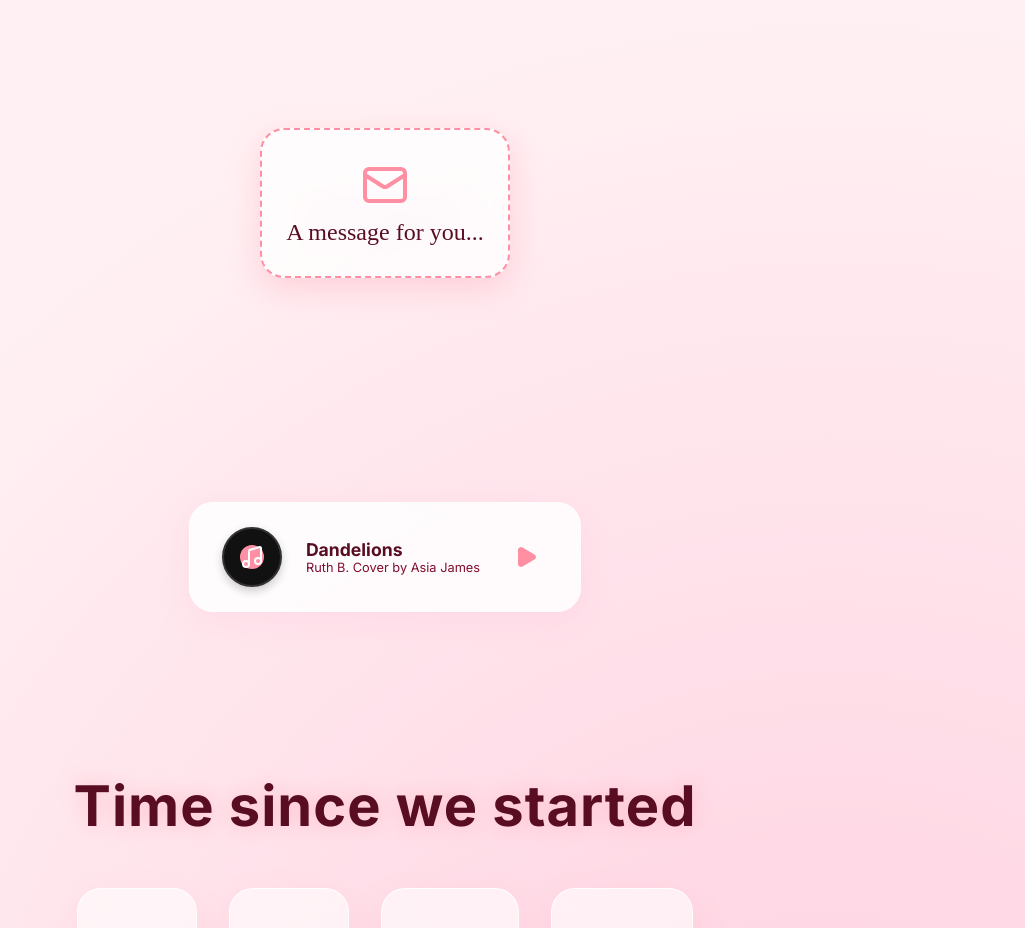
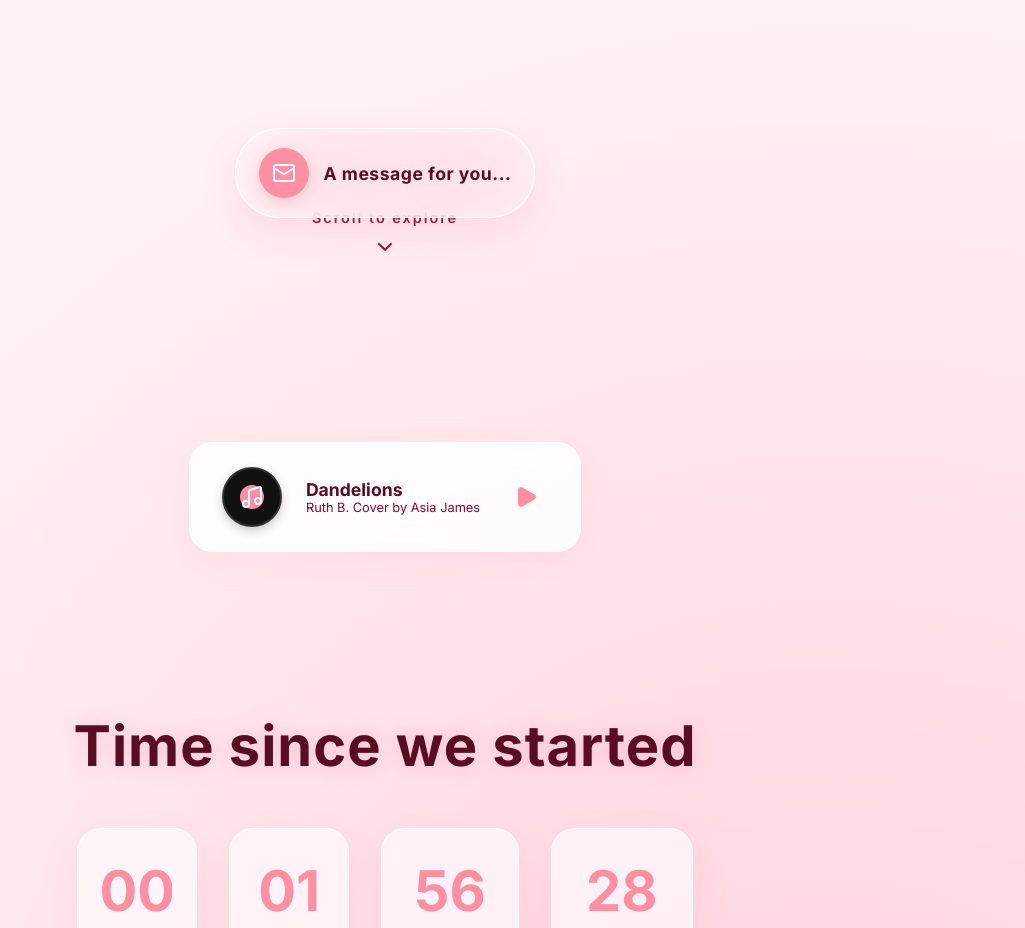
Before and after one commit to madd69x/mudit-mansi, a React (Vite) app: page / in a window 1280 px wide. Shown: the part 800-1728 px from the top of the page, without its empty margins (255-1280 px from the left). Built offline with nearby package versions, Linux system fonts and the light colour scheme.

Commit message:
style: redesigned love letter button to a sleek premium pill shape

```diff
--- a/src/components/LoveLetter.css
+++ b/src/components/LoveLetter.css
@@ -2,29 +2,70 @@
   display: flex;
   justify-content: center;
   margin: 4rem 0;
+  position: relative;
 }
 
 .envelope {
-  width: 250px;
-  height: 150px;
+  width: 300px;
+  height: 90px;
   display: flex;
-  flex-direction: column;
   align-items: center;
   justify-content: center;
+  gap: 15px;
   cursor: pointer;
-  background: rgba(255, 255, 255, 0.8);
-  border: 2px dashed var(--primary);
-  box-shadow: 0 10px 30px rgba(255, 143, 163, 0.3);
+  background: linear-gradient(135deg, rgba(255, 255, 255, 0.9), rgba(255, 255, 255, 0.6));
+  border: 1px solid rgba(255, 255, 255, 0.8);
+  border-radius: 50px;
+  box-shadow: 0 15px 35px rgba(255, 143, 163, 0.2), inset 0 2px 5px rgba(255, 255, 255, 0.5);
   position: relative;
+  overflow: hidden;
+  transition: all 0.3s ease;
+}
+
+/* Pulsing glow behind the envelope */
+.envelope::before {
+  content: '';
+  position: absolute;
+  top: 50%;
+  left: 50%;
+  transform: translate(-50%, -50%);
+  width: 100%;
+  height: 100%;
+  background: var(--primary);
+  filter: blur(40px);
+  opacity: 0.15;
+  z-index: -1;
+  border-radius: 50px;
+  animation: pulse-glow 2s infinite;
+}
+
+@keyframes pulse-glow {
+  0% { opacity: 0.1; transform: translate(-50%, -50%) scale(0.9); }
+  50% { opacity: 0.3; transform: translate(-50%, -50%) scale(1.1); }
+  100% { opacity: 0.1; transform: translate(-50%, -50%) scale(0.9); }
+}
+
+.envelope-icon-container {
+  background: var(--primary);
+  width: 50px;
+  height: 50px;
+  border-radius: 50%;
+  display: flex;
+  align-items: center;
+  justify-content: center;
+  box-shadow: 0 5px 15px rgba(255, 143, 163, 0.4);
 }
 
 .envelope p {
-  margin-top: 10px;
-  font-family: 'Dancing Script', cursive;
-  font-size: 1.5rem;
+  margin: 0;
+  font-family: 'Inter', sans-serif;
+  font-weight: 700;
+  font-size: 1.1rem;
   color: var(--text-main);
+  letter-spacing: 0.5px;
 }
 
+/* The overlay and content remains the same */
 .letter-overlay {
   position: fixed;
   top: 0;
@@ -47,11 +88,11 @@
   max-height: 80vh;
   overflow-y: auto;
   padding: 3rem 4rem;
-  border-radius: 8px;
+  border-radius: 16px;
   box-shadow: 0 25px 50px rgba(0,0,0,0.3);
   position: relative;
   background-image:
-    linear-gradient(rgba(0, 0, 0, 0.1) 1px, transparent 1px);
+    linear-gradient(rgba(0, 0, 0, 0.05) 1px, transparent 1px);
   background-size: 100% 2rem;
   line-height: 2rem;
 }
@@ -72,15 +113,16 @@
 }
 
 .letter-text h3 {
-  font-family: 'Dancing Script', cursive;
-  font-size: 2.5rem;
+  font-family: 'Inter', sans-serif;
+  font-weight: 800;
+  font-size: 2rem;
   color: var(--primary);
   margin-bottom: 2rem;
 }
 
 .letter-text p {
-  font-family: 'Dancing Script', cursive;
-  font-size: 1.8rem;
+  font-family: 'Inter', sans-serif;
+  font-size: 1.1rem;
   color: #333;
   margin-bottom: 1.5rem;
   line-height: 2rem;
--- a/src/components/LoveLetter.jsx
+++ b/src/components/LoveLetter.jsx
@@ -10,11 +10,13 @@ const LoveLetter = () => {
     <div className="letter-section">
       <motion.div
         className="envelope glass-panel"
-        whileHover={{ scale: 1.05, y: -10 }}
+        whileHover={{ scale: 1.05, y: -5 }}
         whileTap={{ scale: 0.95 }}
         onClick={() => setIsOpen(true)}
       >
-        <Mail size={48} color="var(--primary)" />
+        <div className="envelope-icon-container">
+          <Mail size={24} color="white" />
+        </div>
         <p>A message for you...</p>
       </motion.div>
 
```
